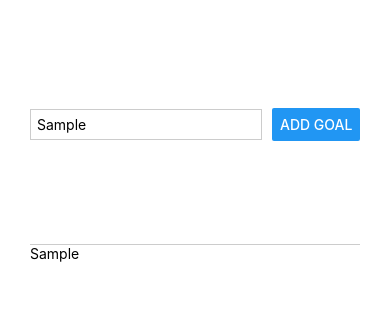
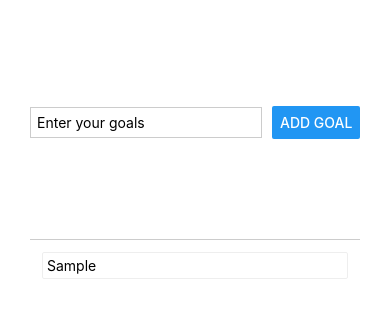
Before and after one commit to koleks92/CourseGOal, a React Native app: screen / in a window 390 px wide. Both pictures are taken after typing "Sample" into the empty fields and a click on the button "ADD GOAL". Shown: the top 318 px of the page. Built offline with nearby package versions, Linux system fonts and the light colour scheme.

Commit message:
Split into other files/components

```diff
--- a/App.js
+++ b/App.js
@@ -1,30 +1,26 @@
-import { StyleSheet, Text, TextInput, View, Button } from 'react-native';
+import { StyleSheet, View, FlatList } from 'react-native';
 import { useState } from 'react';
 
+import GoalItem from './components/Goalitem';
+import GoalInput from './components/Goalinput';
+
 export default function App() {
-  const [enteredGoalState, setEnteredGoalState] = useState('');
   const [courseGoal, setCourseGoal] = useState([]);
 
-  function goalInputHandler(enteredText) {
-    setEnteredGoalState(enteredText);
-  };
-  function addGoalHandler() {
-    setCourseGoal(currentCourseGoals => [...currentCourseGoals, enteredGoalState]);
+
+
+  function addGoalHandler(enteredGoalState) {
+    setCourseGoal(currentCourseGoals => [...currentCourseGoals, {text: enteredGoalState,
+    key: Math.random().toString()}]);
   };
 
   return (
     <View style={styles.mainContainer}>
-    <View style={styles.inputContainer} >
-      <TextInput
-        style={styles.textInput}
-        placeholder='Enter your goals'
-        onChangeText={goalInputHandler} />
-      <Button
-        title="Add goal"
-        onPress={addGoalHandler}/>
-    </View>
+    <GoalInput onAddGoal={addGoalHandler}/>
     <View style={styles.goalContainer}>
-      {courseGoal.map((goal) => <Text key={goal}>{goal}</Text>)}
+      <FlatList data={courseGoal} renderItem={(itemData) => {
+        return <GoalItem text={itemData.item.text}/>
+        }}/>
     </View>
   </View>
   );
@@ -35,24 +31,11 @@
     flex: 1,
     margin: 30,
   },
-  inputContainer: {
-    flex: 1,
-    flexDirection: 'row',
-    justifyContent: 'space-between',
-    alignItems: 'center',
-    paddingBottom: 24,
-    borderBottomWidth: 1,
-    borderBottomColor: '#cccccc'
+
+  goalContainer: {
+    flex: 3,
+    margin: 10,
   },
-  textInput: {
-    flex: 1,
-    borderWidth: 1,
-    borderColor: '#cccccc',
-    padding: 6,
-    marginRight: 10
-  },
-  goalContainer: {
-    flex: 3
-  }
+
 
 });
--- /dev/null
+++ b/components/Goalinput.js
@@ -0,0 +1,50 @@
+import { View, TextInput, Button, StyleSheet } from "react-native";
+import { useState } from "react";
+
+
+function GoalInput (props) {
+    const [enteredGoalState, setEnteredGoalState] = useState('');
+
+    function goalInputHandler(enteredText) {
+        setEnteredGoalState(enteredText);
+      };
+
+    function addGoalHandler() {
+        props.onAddGoal(enteredGoalState);
+        setEnteredGoalState('');
+    }
+
+    return (
+        <View style={styles.inputContainer} >
+        <TextInput
+            style={styles.textInput}
+            placeholder='Enter your goals'
+            onChangeText={goalInputHandler}
+            value={enteredGoalState} />
+        <Button
+            title="Add goal"
+            onPress={addGoalHandler}/>
+    </View>
+    );
+};
+
+export default GoalInput;
+
+const styles = StyleSheet.create({
+    inputContainer: {
+        flex: 1,
+        flexDirection: 'row',
+        justifyContent: 'space-between',
+        alignItems: 'center',
+        paddingBottom: 24,
+        borderBottomWidth: 1,
+        borderBottomColor: '#cccccc'
+      },
+      textInput: {
+        flex: 1,
+        borderWidth: 1,
+        borderColor: '#cccccc',
+        padding: 6,
+        marginRight: 10
+      }
+});
--- /dev/null
+++ b/components/Goalitem.js
@@ -0,0 +1,22 @@
+import { StyleSheet, View, Text } from "react-native";
+
+function GoalItem(props) {
+    return (
+        <View style={styles.listGoals}>
+            <Text>{props.text}</Text>
+        </View>
+    );
+};
+
+const styles = StyleSheet.create({
+    listGoals: {
+        padding: 4,
+        margin: 2,
+        borderWidth: 1,
+        borderRadius: 2,
+        fontSize: 20,
+        borderColor: '#eeeeee'
+      }
+});
+
+export default GoalItem;
```
